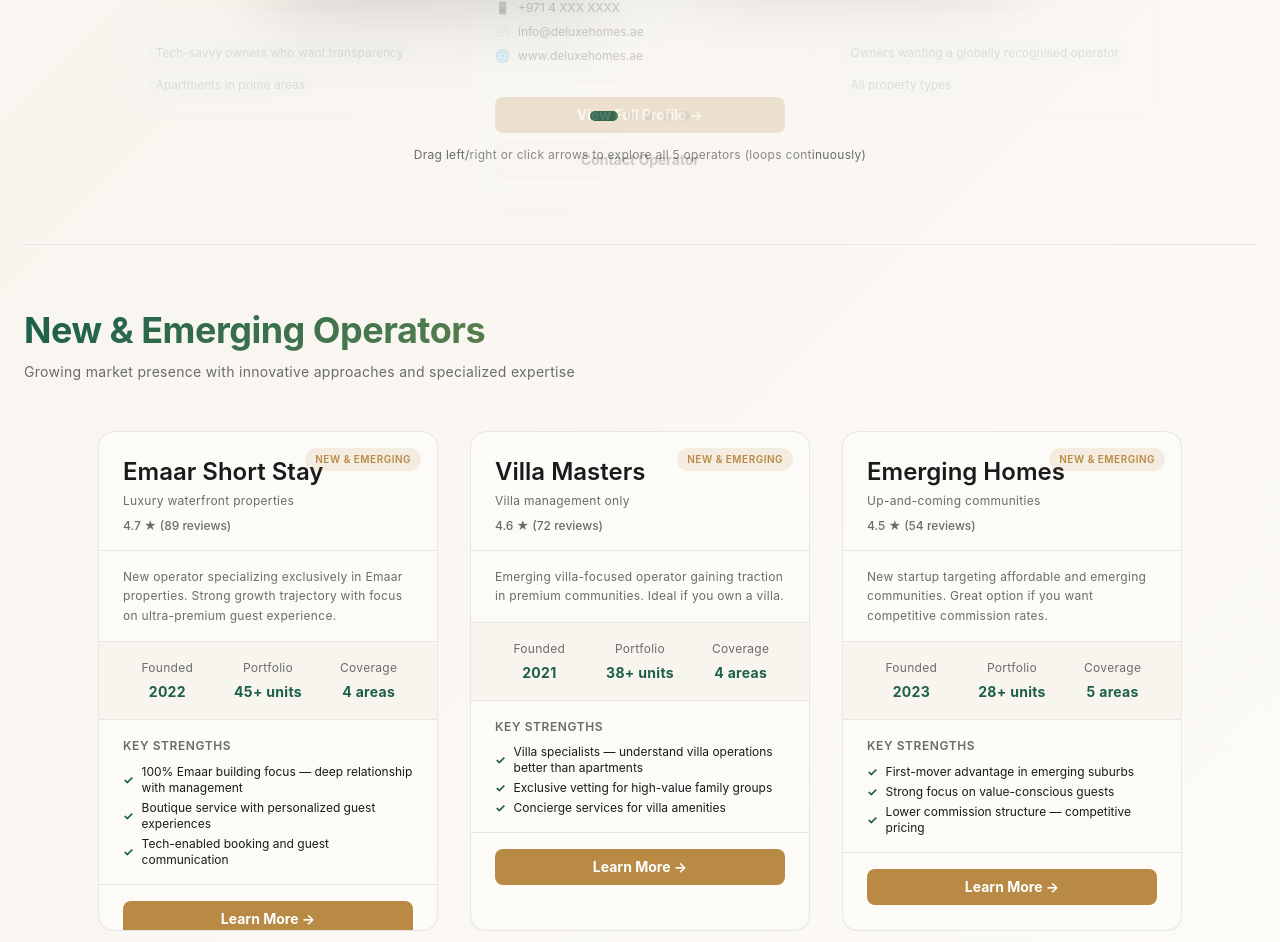
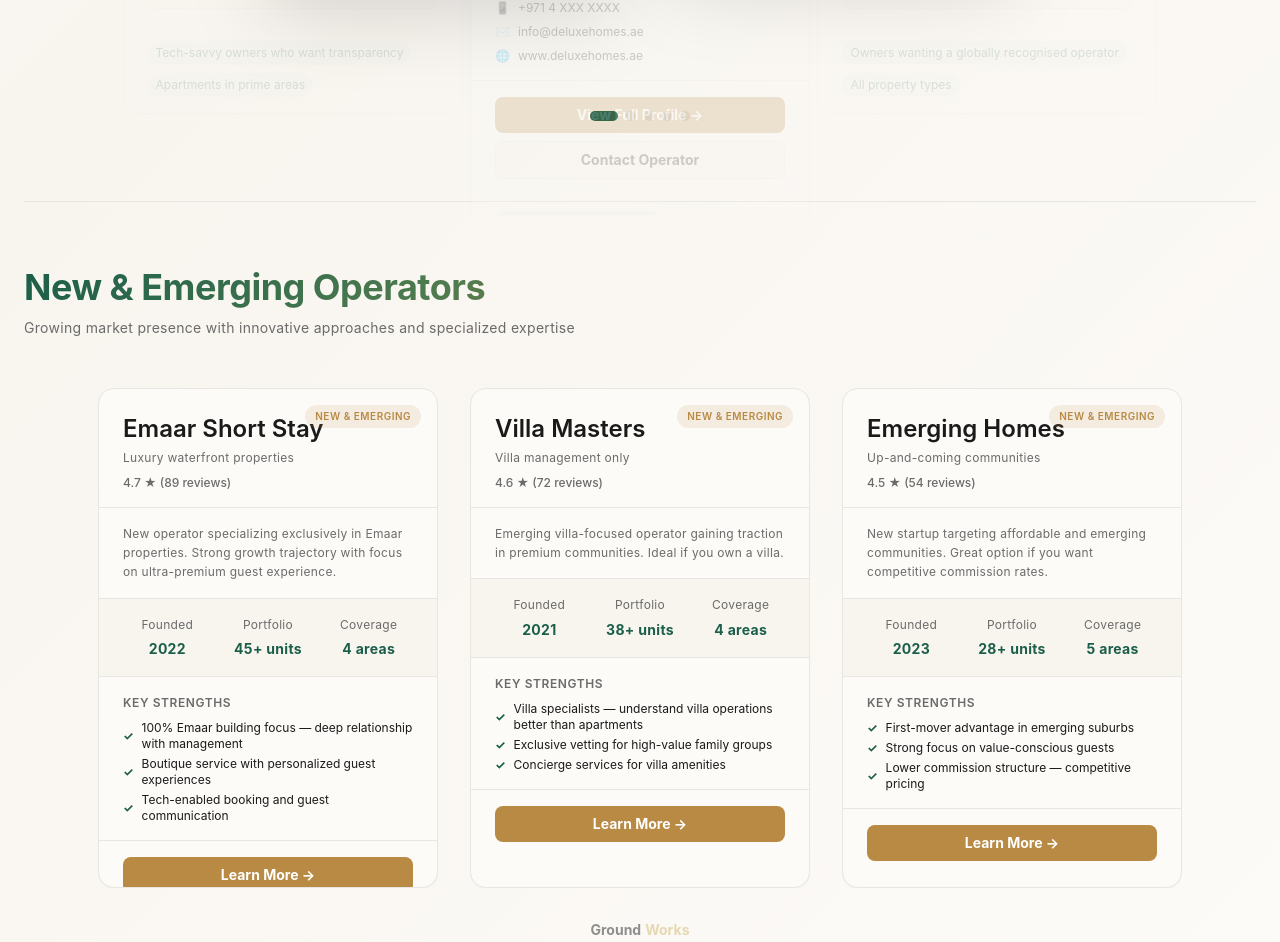
Before and after one commit to lmoraes55-cyber/property-estimator, a Next.js app: page /operators in a window 1280 px wide. Shown: the part 1034-1976 px from the top of the page. Built offline with nearby package versions, Linux system fonts and the light colour scheme.

Commit message:
Remove instructional text from operators carousel
- Remove 'Drag left/right or click arrows to explore all 5 operators' hint
- Cleaner, less cluttered operators page
- Users can intuitively discover carousel interaction

Co-Authored-By: Claude Haiku 4.5 <noreply@anthropic.com>

```diff
--- a/app/operators/page.tsx
+++ b/app/operators/page.tsx
@@ -1360,10 +1360,6 @@ function OperatorsContent() {
             ))}
           </div>
 
-          {/* Swipe Hint */}
-          <p className="text-xs text-center mt-6" style={{ color: colors.textMuted }}>
-            Drag left/right or click arrows to explore all 5 operators (loops continuously)
-          </p>
         </div>
 
         {/* NEW & EMERGING OPERATORS - PREMIUM 3-COLUMN GRID */}
```
